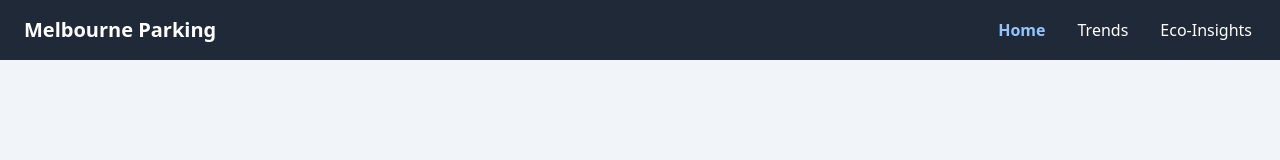
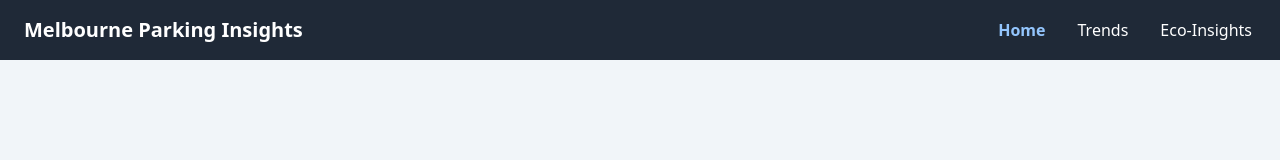
Before and after one commit to Morerer/FIT5120-TP31, a React (Vite) app in the folder frontend/: page / in a window 1280 px wide. Shown: the top 160 px of the page. Built offline with nearby package versions, Linux system fonts and the light colour scheme; no server answers.

Commit message:
modified navbar

```diff
--- a/frontend/src/components/navbar.jsx
+++ b/frontend/src/components/navbar.jsx
@@ -11,7 +11,7 @@
   return (
     <NavigationMenu.Root className="relative flex justify-between items-center bg-gray-800 text-white px-6 py-4">
       {/* Logo / Title */}
-      <div className="text-xl font-bold">Melbourne Parking</div>
+      <div className="text-xl font-bold">Melbourne Parking Insights</div>
 
       {/* Navigation Links */}
       <NavigationMenu.List className="flex gap-6 items-center">
```
